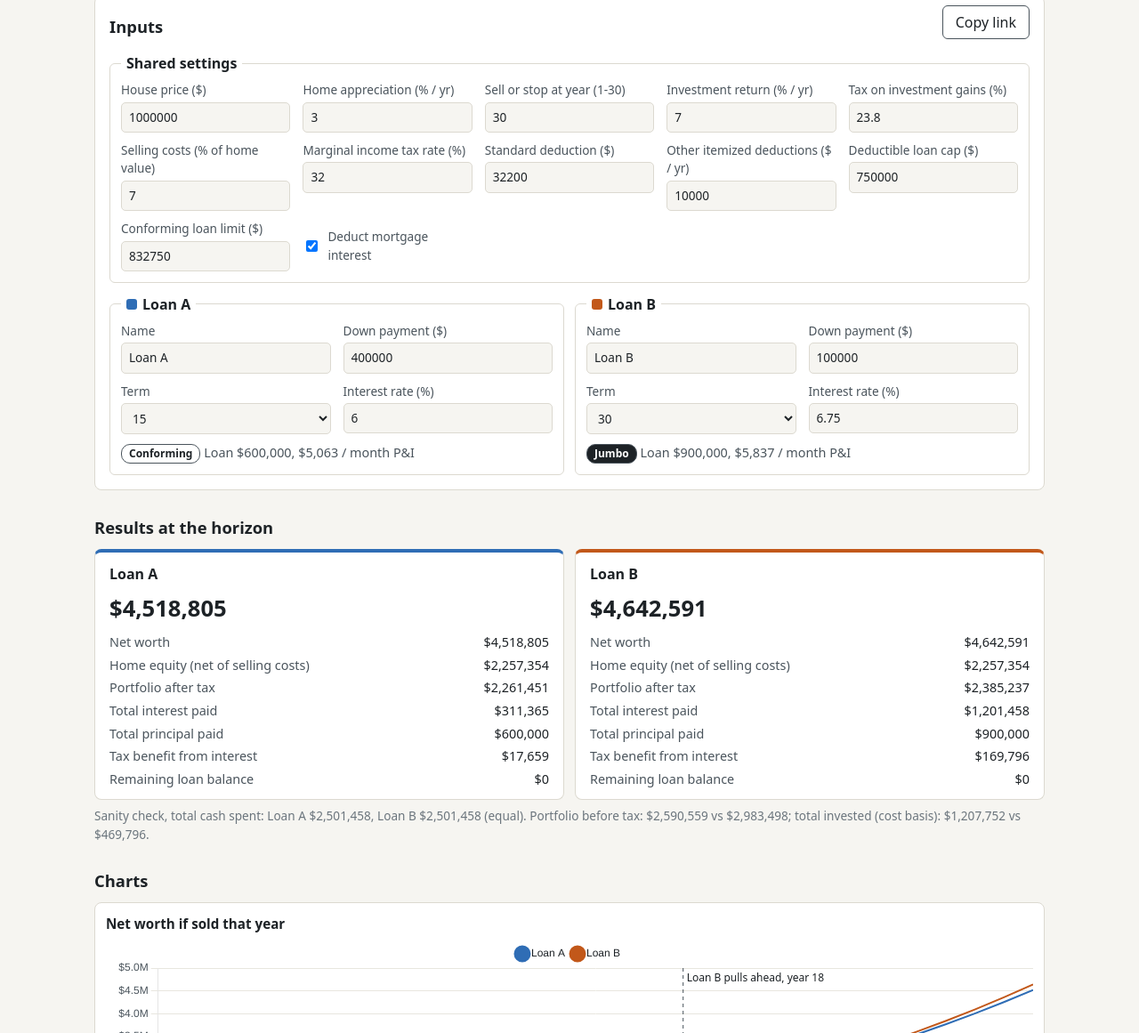
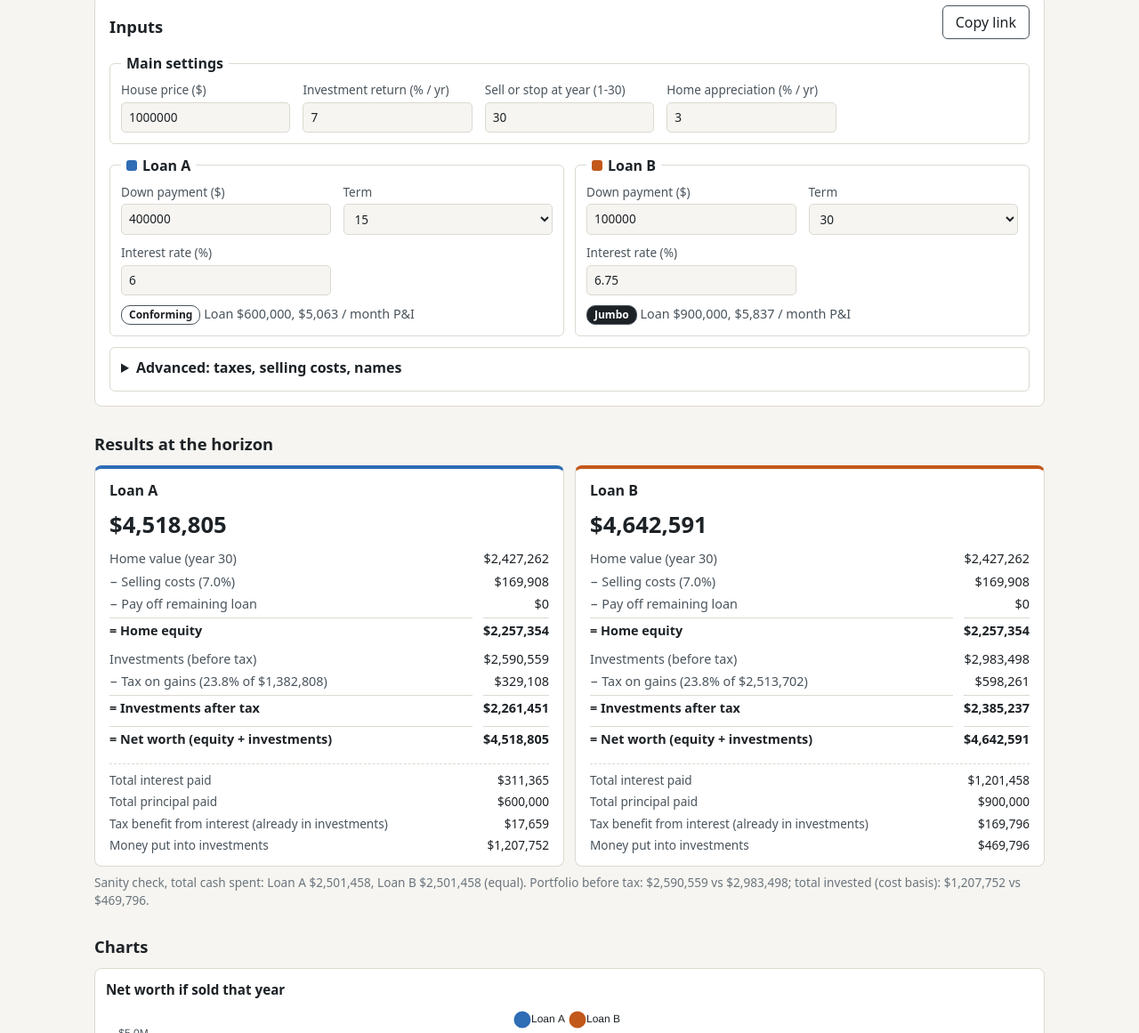
Before and after one commit to hluhovskyi/mortgage-sim, a website: page index.html in a window 1280 px wide. Shown: the part 289-1450 px from the top of the page at 89% size. Drawn offline with nearby package versions, Linux system fonts and the light colour scheme.

Commit message:
Show net worth math in cards and chart tooltips; move extras under Advanced
Co-Authored-By: Claude Opus 5.5 <noreply@anthropic.com>
Claude-Session: https://claude.ai/code/session_01MBcSuJGdPA5wRdHCnppT8P

```diff
--- a/app.js
+++ b/app.js
@@ -1,10 +1,10 @@
 // app.js - wires the inputs, the calculation library and the charts together.
 // Flow: read inputs -> params -> simulate -> render text, cards, table, charts.
 
-import { simulate, findCrossovers, breakEvenReturn, netWorthGap } from './lib/mortgage.js?v=4';
+import { simulate, findCrossovers, breakEvenReturn, netWorthGap } from './lib/mortgage.js?v=6';
 import {
   FIELDS, paramsFromQuery, paramsToQuery, toModelParams, getPath, setPath, cleanValue,
-} from './lib/params.js?v=4';
+} from './lib/params.js?v=6';
 
 const $ = (selector) => document.querySelector(selector);
 
@@ -105,6 +105,31 @@ function renderVerdict(model, result) {
   return crossovers;
 }
 
+/**
+ * Net worth for one yearly snapshot, written out as a sum you can follow.
+ * Each line: [operator, label, dollars, isSubtotal]. The numbers add up top to bottom:
+ * home value - selling costs - loan payoff = home equity;
+ * investments - tax on gains = investments after tax; equity + investments = net worth.
+ * @param {object} row A yearly snapshot from simulate() (rows[year]).
+ * @param {object} model Model params (decimals), for the selling-cost and gains-tax rates.
+ * @returns {[string, string, number, boolean][]}
+ */
+function netWorthBreakdown(row, model) {
+  const sellingCosts = row.homeValue * model.sellingCost;
+  const gainsTax = row.portfolio - row.portfolioAfterTax;
+  const gains = Math.max(0, row.portfolio - row.contributions);
+  return [
+    ['', `Home value (year ${row.year})`, row.homeValue, false],
+    ['−', `Selling costs (${(model.sellingCost * 100).toFixed(1)}%)`, sellingCosts, false],
+    ['−', 'Pay off remaining loan', row.balance, false],
+    ['=', 'Home equity', row.homeEquity, true],
+    ['', 'Investments (before tax)', row.portfolio, false],
+    ['−', `Tax on gains (${(model.gainsTax * 100).toFixed(1)}% of ${money(gains)})`, gainsTax, false],
+    ['=', 'Investments after tax', row.portfolioAfterTax, true],
+    ['=', 'Net worth (equity + investments)', row.netWorth, true],
+  ];
+}
+
 function renderCards(model, result) {
   const cards = $('#cards');
   cards.replaceChildren();
@@ -113,18 +138,24 @@ function renderCards(model, result) {
     const f = s.final;
     const card = el('article', '', `card win-${id.toLowerCase()}`);
     card.append(el('h3', s.label), el('p', money(f.netWorth), 'big'));
-    const list = el('dl');
+
+    // The net worth math, line by line.
+    const calc = el('dl', '', 'calc');
+    for (const [op, label, value, isSubtotal] of netWorthBreakdown(f, model)) {
+      const cls = isSubtotal ? 'subtotal' : '';
+      calc.append(el('dt', `${op} ${label}`.trim(), cls), el('dd', money(value), cls));
+    }
+
+    // Other facts about the loan (already included in the math above).
+    const facts = el('dl', '', 'facts');
     const rows = [
-      ['Net worth', money(f.netWorth)],
-      ['Home equity (net of selling costs)', money(f.homeEquity)],
-      ['Portfolio after tax', money(f.portfolioAfterTax)],
       ['Total interest paid', money(f.cumInterest)],
       ['Total principal paid', money(f.cumPrincipal)],
-      ['Tax benefit from interest', money(f.cumBenefit)],
-      ['Remaining loan balance', money(f.balance)],
+      ['Tax benefit from interest (already in investments)', money(f.cumBenefit)],
+      ['Money put into investments', money(f.contributions)],
     ];
-    for (const [term, value] of rows) list.append(el('dt', term), el('dd', value));
-    card.append(list);
+    for (const [term, value] of rows) facts.append(el('dt', term), el('dd', value));
+    card.append(calc, facts);
     cards.append(card);
   }
   const cashA = result.A.final.cashSpent, cashB = result.B.final.cashSpent;
@@ -194,7 +225,7 @@ function crossoverPlugin(crossovers, labels) {
  * @param {object[]} datasets Chart.js datasets.
  * @param {object} [extra] Extra options: stacked (bool), plugins (array).
  */
-function makeChart(canvasId, type, years, datasets, { stacked = false, plugins = [], yMax, hideLegend = false } = {}) {
+function makeChart(canvasId, type, years, datasets, { stacked = false, plugins = [], yMax, hideLegend = false, afterLabel } = {}) {
   const ink = cssVar('--ink-2'), grid = cssVar('--grid');
   const chart = new Chart(document.getElementById(canvasId), {
     type,
@@ -213,6 +244,8 @@ function makeChart(canvasId, type, years, datasets, { stacked = false, plugins =
           callbacks: {
             title: (items) => `Year ${items[0].label}`,
             label: (item) => `${item.dataset.label}: ${money(item.parsed.y)}`,
+            // Optional extra lines under each value (used for the net worth breakdown).
+            ...(afterLabel && { afterLabel: (item) => afterLabel(item.datasetIndex, item.dataIndex) }),
           },
         },
       },
@@ -244,7 +277,7 @@ function portfolioSets(series, loanColor) {
   ];
 }
 
-function renderCharts(result, crossovers) {
+function renderCharts(result, crossovers, model) {
   charts.splice(0).forEach((c) => c.destroy());
   const { series } = result;
   const colorA = cssVar('--a'), colorB = cssVar('--b');
@@ -252,8 +285,14 @@ function renderCharts(result, crossovers) {
   const both = (key) => [lineSet(a, series.A[key], colorA), lineSet(b, series.B[key], colorB)];
   const yearsFrom1 = series.years.slice(1);
 
+  // Hovering a year shows how each net worth is built (same math as the result cards).
+  const breakdownLines = (datasetIndex, year) => {
+    const row = (datasetIndex === 0 ? result.A : result.B).rows[year];
+    return netWorthBreakdown(row, model).slice(0, -1)
+      .map(([op, label, value]) => `   ${op || '+'} ${label}: ${money(value)}`);
+  };
   makeChart('chart-networth', 'line', series.years, both('netWorth'),
-    { plugins: [crossoverPlugin(crossovers, { A: a, B: b })] });
+    { plugins: [crossoverPlugin(crossovers, { A: a, B: b })], afterLabel: breakdownLines });
 
   // Net worth gap per year: above zero means B is ahead, below zero means A is ahead.
   // Bars take the color of whoever leads that year.
@@ -291,14 +330,14 @@ function render() {
   const crossovers = renderVerdict(model, result);
   renderCards(model, result);
   renderTable(result);
-  renderCharts(result, crossovers);
-  lastResult = { result, crossovers };
+  renderCharts(result, crossovers, model);
+  lastResult = { result, crossovers, model };
 }
 
 let lastResult = null;
 // Re-draw charts when the OS theme changes so colors match.
 matchMedia('(prefers-color-scheme: dark)').addEventListener('change', () => {
-  if (lastResult) renderCharts(lastResult.result, lastResult.crossovers);
+  if (lastResult) renderCharts(lastResult.result, lastResult.crossovers, lastResult.model);
 });
 
 writeInputs();
--- a/index.html
+++ b/index.html
@@ -4,9 +4,9 @@
   <meta charset="utf-8">
   <meta name="viewport" content="width=device-width, initial-scale=1">
   <title>Mortgage strategy comparison</title>
-  <link rel="stylesheet" href="styles.css?v=4">
+  <link rel="stylesheet" href="styles.css?v=6">
   <script src="https://cdnjs.cloudflare.com/ajax/libs/Chart.js/4.4.1/chart.umd.min.js"></script>
-  <script type="module" src="app.js?v=4"></script>
+  <script type="module" src="app.js?v=6"></script>
 </head>
 <body>
 <header class="page-header">
@@ -29,20 +29,12 @@
     </div>
 
     <fieldset class="group">
-      <legend>Shared settings</legend>
+      <legend>Main settings</legend>
       <div class="grid">
         <label>House price ($)<input type="number" data-key="price" step="10000" min="10000"></label>
+        <label>Investment return (% / yr)<input type="number" data-key="investReturn" step="0.1"></label>
+        <label>Sell or stop at year (1-30)<input type="number" data-key="horizon" step="1" min="1" max="30"></label>
         <label>Home appreciation (% / yr)<input type="number" data-key="appreciation" step="0.1"></label>
-        <label>Sell or stop at year (1-30)<input type="number" data-key="horizon" step="1" min="1" max="30"></label>
-        <label>Investment return (% / yr)<input type="number" data-key="investReturn" step="0.1"></label>
-        <label>Tax on investment gains (%)<input type="number" data-key="gainsTax" step="0.1"></label>
-        <label>Selling costs (% of home value)<input type="number" data-key="sellingCost" step="0.1"></label>
-        <label>Marginal income tax rate (%)<input type="number" data-key="marginalRate" step="0.5"></label>
-        <label>Standard deduction ($)<input type="number" data-key="standardDeduction" step="100"></label>
-        <label>Other itemized deductions ($ / yr)<input type="number" data-key="otherItemized" step="500"></label>
-        <label>Deductible loan cap ($)<input type="number" data-key="loanCap" step="10000"></label>
-        <label>Conforming loan limit ($)<input type="number" data-key="conformingLimit" step="1000"></label>
-        <label class="check"><input type="checkbox" data-key="deduct"> Deduct mortgage interest</label>
       </div>
     </fieldset>
 
@@ -50,7 +42,6 @@
       <fieldset class="group loan-a" data-loan="A">
         <legend><span class="swatch swatch-a"></span>Loan A</legend>
         <div class="grid">
-          <label>Name<input type="text" data-key="loanA.label" maxlength="30"></label>
           <label>Down payment ($)<input type="number" data-key="loanA.down" step="10000" min="0"></label>
           <label>Term
             <select data-key="loanA.term"><option>15</option><option>20</option><option>30</option></select>
@@ -63,7 +54,6 @@
       <fieldset class="group loan-b" data-loan="B">
         <legend><span class="swatch swatch-b"></span>Loan B</legend>
         <div class="grid">
-          <label>Name<input type="text" data-key="loanB.label" maxlength="30"></label>
           <label>Down payment ($)<input type="number" data-key="loanB.down" step="10000" min="0"></label>
           <label>Term
             <select data-key="loanB.term"><option>15</option><option>20</option><option>30</option></select>
@@ -73,6 +63,22 @@
         <p class="loan-summary"><span class="badge" data-out="badgeB"></span> <span data-out="summaryB"></span></p>
       </fieldset>
     </div>
+
+    <details class="group advanced">
+      <summary>Advanced: taxes, selling costs, names</summary>
+      <div class="grid">
+        <label>Tax on investment gains (%)<input type="number" data-key="gainsTax" step="0.1"></label>
+        <label>Selling costs (% of home value)<input type="number" data-key="sellingCost" step="0.1"></label>
+        <label class="check"><input type="checkbox" data-key="deduct"> Deduct mortgage interest</label>
+        <label>Marginal income tax rate (%)<input type="number" data-key="marginalRate" step="0.5"></label>
+        <label>Standard deduction ($)<input type="number" data-key="standardDeduction" step="100"></label>
+        <label>Other itemized deductions ($ / yr)<input type="number" data-key="otherItemized" step="500"></label>
+        <label>Deductible loan cap ($)<input type="number" data-key="loanCap" step="10000"></label>
+        <label>Conforming loan limit ($)<input type="number" data-key="conformingLimit" step="1000"></label>
+        <label>Loan A name<input type="text" data-key="loanA.label" maxlength="30"></label>
+        <label>Loan B name<input type="text" data-key="loanB.label" maxlength="30"></label>
+      </div>
+    </details>
   </section>
 
   <section aria-labelledby="results-title">
--- a/styles.css
+++ b/styles.css
@@ -88,6 +88,8 @@ input:focus-visible, select:focus-visible, button:focus-visible, summary:focus-v
 .card dl { margin: 0; display: grid; grid-template-columns: 1fr auto; gap: 4px 12px; font-size: 0.9rem; }
 .card dt { color: var(--ink-2); }
 .card dd { margin: 0; text-align: right; font-variant-numeric: tabular-nums; }
+.card dl.calc .subtotal { color: var(--ink); font-weight: 600; border-top: 1px solid var(--line); padding-top: 3px; margin-bottom: 6px; }
+.card dl.facts { margin-top: 10px; padding-top: 8px; border-top: 1px dashed var(--line); font-size: 0.85rem; }
 .sanity { color: var(--muted); font-size: 0.85rem; margin: 8px 0 0; }
 
 .charts { display: grid; grid-template-columns: 1fr 1fr; gap: 12px; }
@@ -110,3 +112,5 @@ th:first-child, td:first-child { text-align: left; }
   .loans, .cards, .charts { grid-template-columns: 1fr; }
   .canvas-box, .chart.wide .canvas-box { height: 260px; }
 }
+.advanced summary { cursor: pointer; font-weight: 600; padding: 2px 0; }
+.advanced[open] summary { margin-bottom: 8px; }
```
